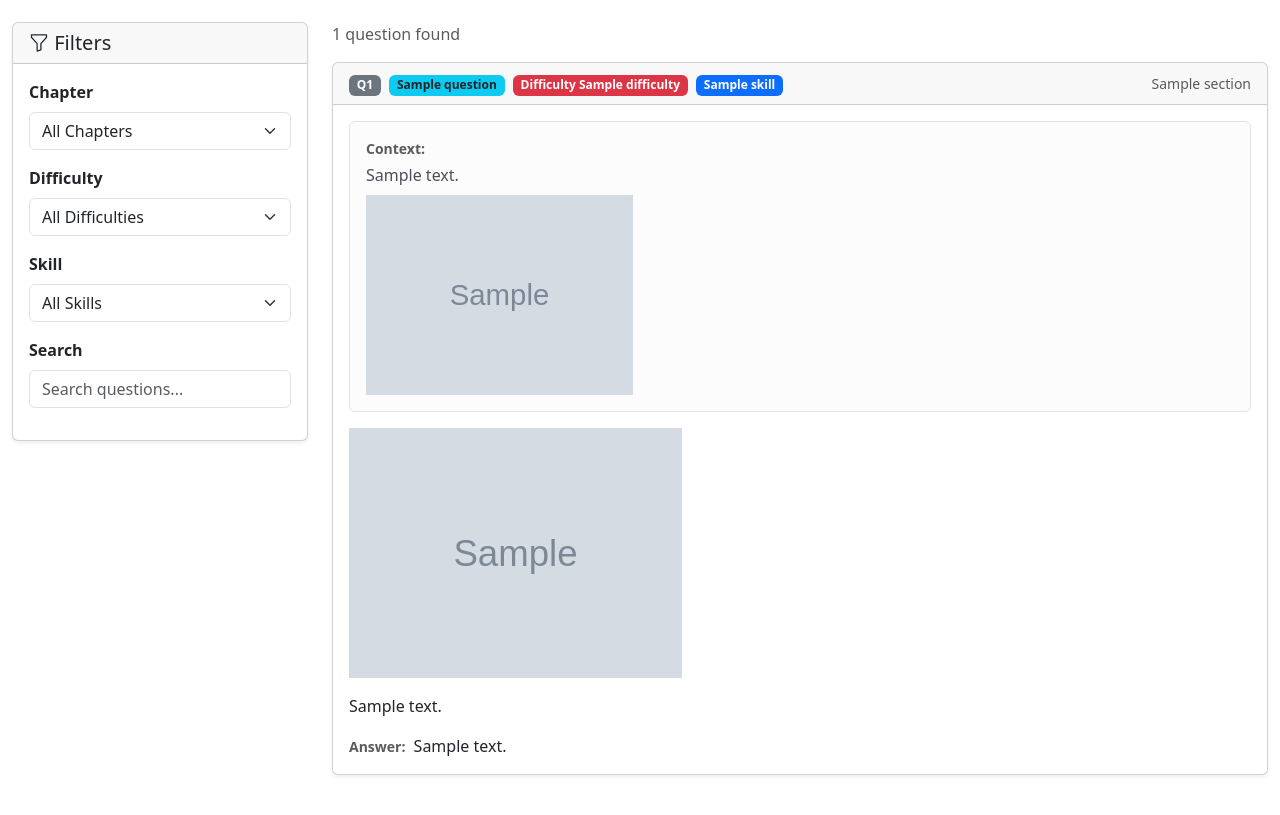
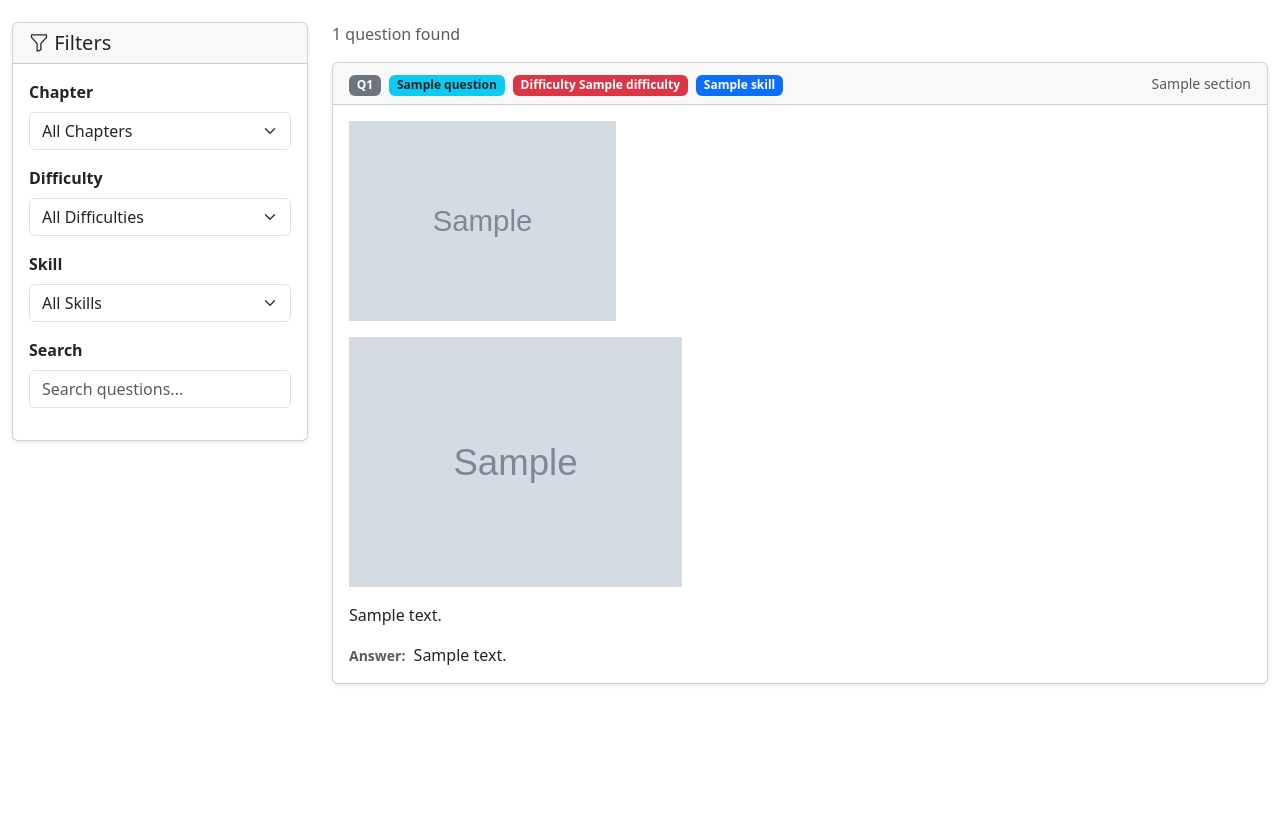
Before and after one commit to georgejjj/testbank_cf, a Django app: template templates/questions/browser.html in a window 1280 px wide. Shown: the part 120-935 px from the top of the page. After the commit the page ends 805 px from the top, so only its background shows below. Run offline with Django 5.2, Linux system fonts and the light colour scheme; the template is opened without the code that fills it: most values are stand-ins (such as "Sample title", 1, 10 or a date in 2020); grey boxes marked "Sample" are stand-in pictures; some libraries are stand-ins or nearby versions.

Commit message:
fix: improve context group assignment accuracy
- Clear context when entering a new section header
- Only show context reference info if text is substantive (>60 chars)
- Show context images separately from text
- Reduces false context attachments from ~80 to 35 questions

Co-Authored-By: Claude Opus 4.6 (1M context) <noreply@anthropic.com>

```diff
--- a/templates/questions/_question_list.html
+++ b/templates/questions/_question_list.html
@@ -17,14 +17,16 @@
   </div>
   <div class="card-body">
 
-    {% if q.context_group %}
+    {% if q.context_group and q.context_group.text|length > 60 %}
     <div class="alert alert-light border mb-3">
       <small class="text-muted d-block mb-1"><strong>Context:</strong></small>
-      <div>{{ q.context_group.text|truncatewords:40 }}</div>
-      {% if q.context_group.image %}
+      <div>{{ q.context_group.text|truncatewords:40|safe }}</div>
+    </div>
+    {% endif %}
+    {% if q.context_group and q.context_group.image %}
+    <div class="mb-3">
       <img src="{{ MEDIA_URL }}{{ q.context_group.image }}"
-           class="img-fluid mt-2" style="max-height:200px;" alt="Context image">
-      {% endif %}
+           class="img-fluid" style="max-height:200px;" alt="Context image">
     </div>
     {% endif %}
 
```
Also changed, not shown: services/parser.py (+13 -2 lines), templates/assignments/student/_question.html (+6 -4 lines), 2 other files.
